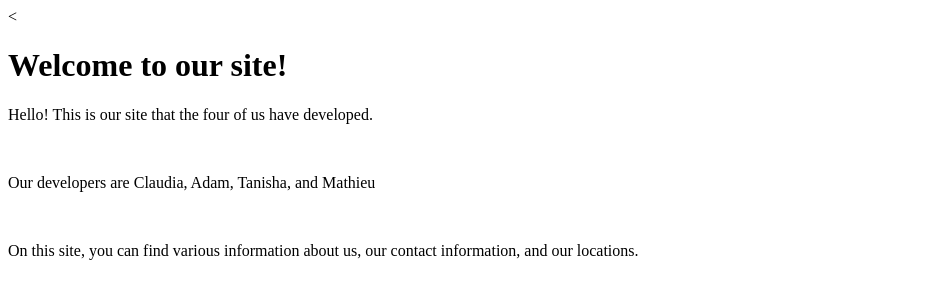
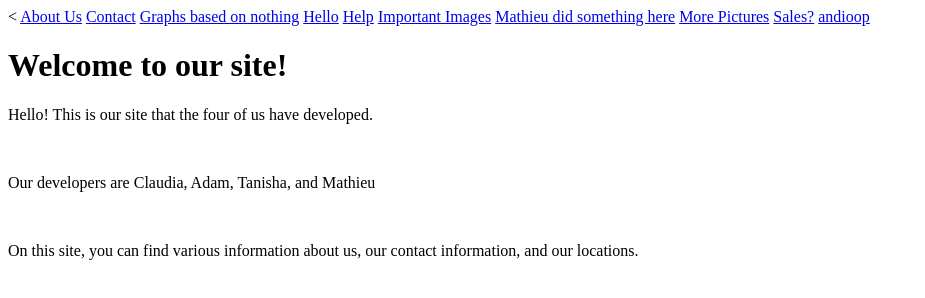
Before and after one commit to claudiacastonguay/Matandia, a plain HTML site: page index.html in a window 1280 px wide. Shown: the whole page, without its empty margins (0-925 px from the left). Drawn offline with Linux system fonts and the light colour scheme.

Commit message:
added hyperlinks

```diff
--- a/index.html
+++ b/index.html
@@ -1,7 +1,17 @@
 <<!DOCTYPE html>
 <html>
 <body>
-  <h1> Welcome to our site!</h1>
+  <a href="AboutUs.html">About Us</a>
+  <a href="Contacts.html">Contact</a>
+  <a href="Graphs.html">Graphs based on nothing</a>
+  <a href="hello.html">Hello</a>
+  <a href="help.html">Help</a>
+  <a href="Images.html">Important Images</a>
+  <a href="OW.html">Mathieu did something here</a>
+  <a href="pics.html">More Pictures</a>
+  <a href="sales.html">Sales?</a>
+  <a href="whyhello.html">andioop</a>
+    <h1> Welcome to our site!</h1>
   <p>Hello! This is our site that the four of us have developed.</p>
   <br>
   <p>Our developers are Claudia, Adam, Tanisha, and Mathieu</p>
```
